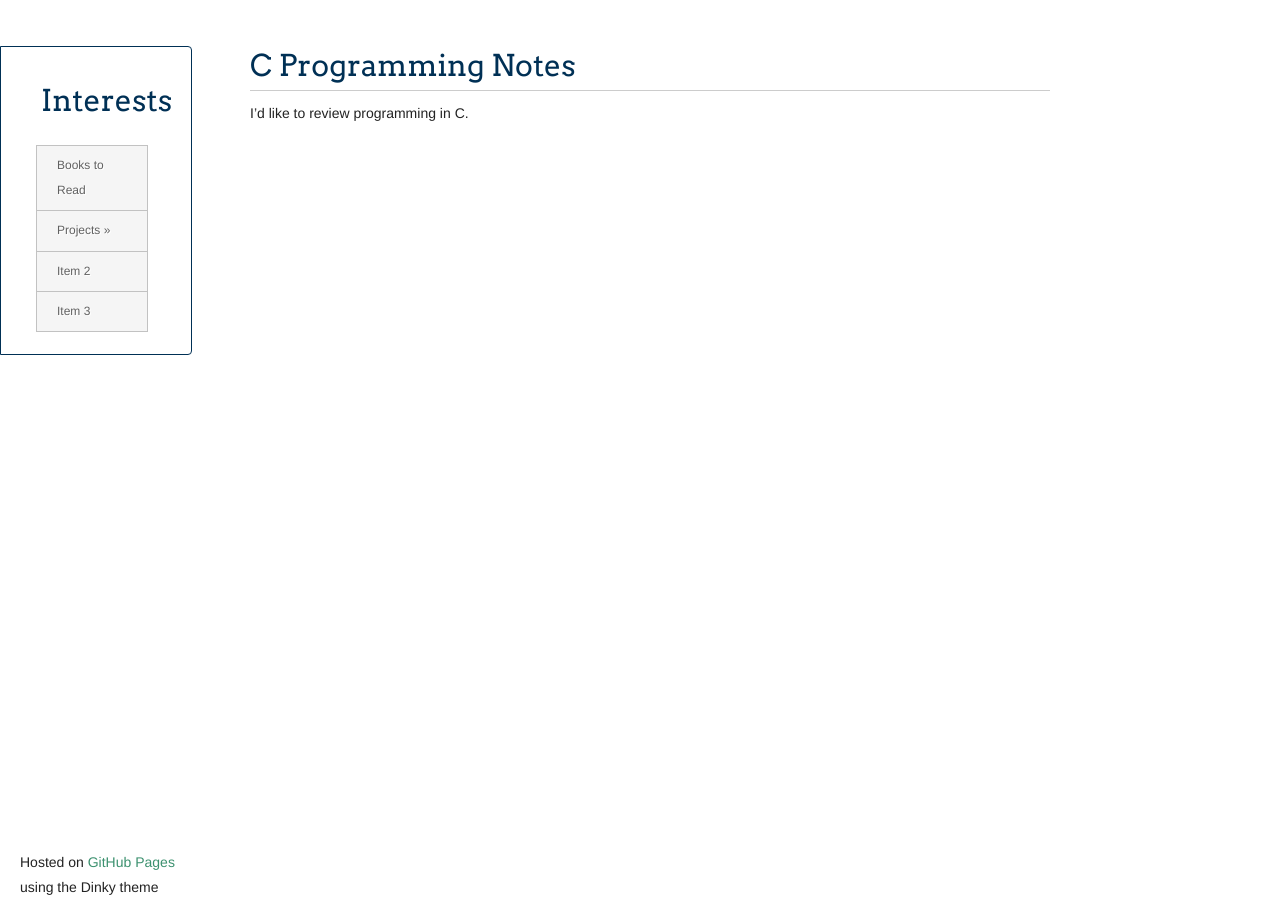
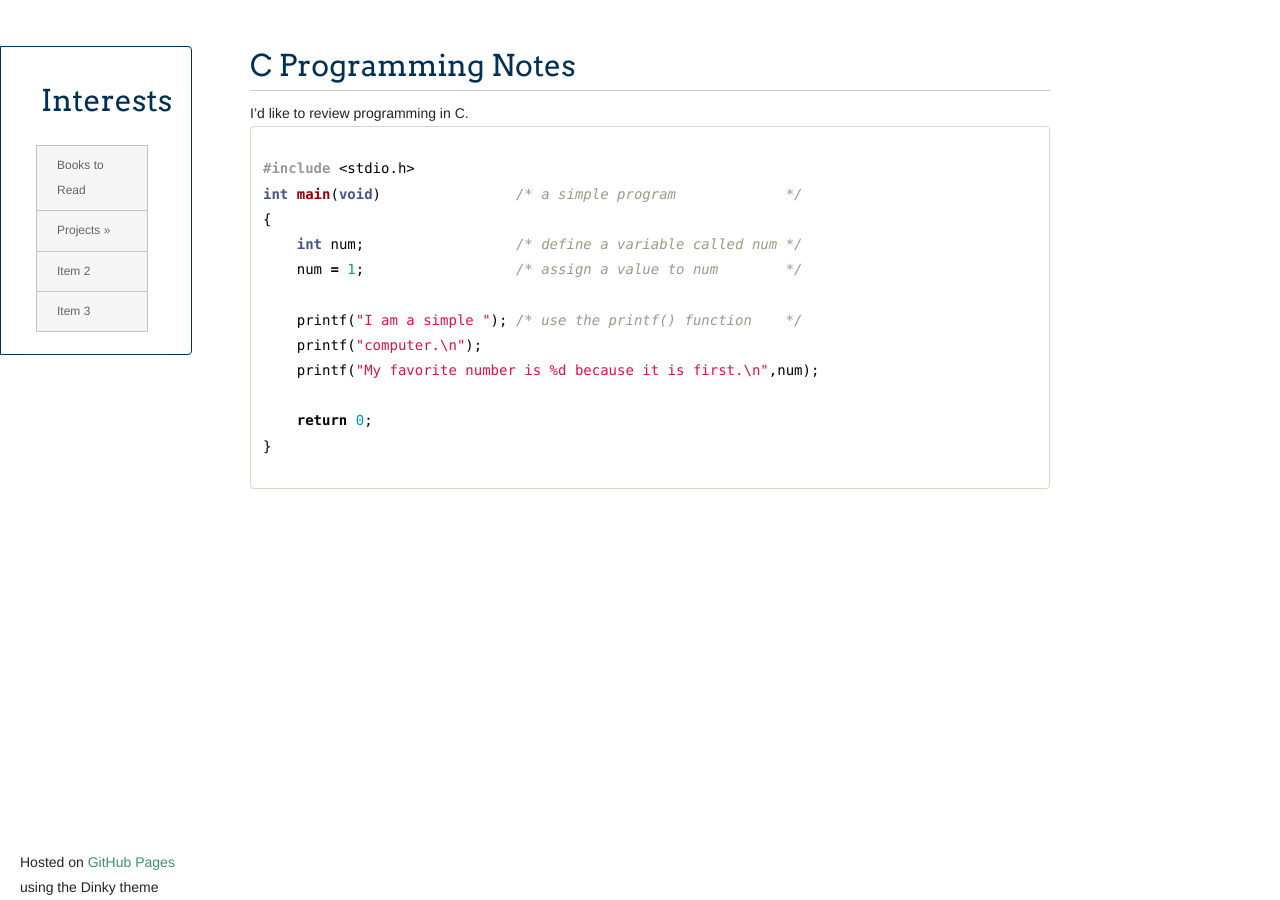
Before and after one commit to dviar2718/DanWeb, a Jekyll site: the page built from interests/C_Programming.md, in a window 1280 px wide. Built offline with Jekyll 4.4.1, drawn with Linux system fonts in a browser that asks for light colours.

Commit message:
Added a sample C program

````diff
--- a/interests/C_Programming.md
+++ b/interests/C_Programming.md
@@ -6,3 +6,20 @@ C Programming Notes
 ===========================
 
 I'd like to review programming in C.
+
+```c
+
+#include <stdio.h>
+int main(void)                /* a simple program             */
+{
+    int num;                  /* define a variable called num */
+    num = 1;                  /* assign a value to num        */
+
+    printf("I am a simple "); /* use the printf() function    */
+    printf("computer.\n");
+    printf("My favorite number is %d because it is first.\n",num);
+
+    return 0;
+}
+
+```
````
